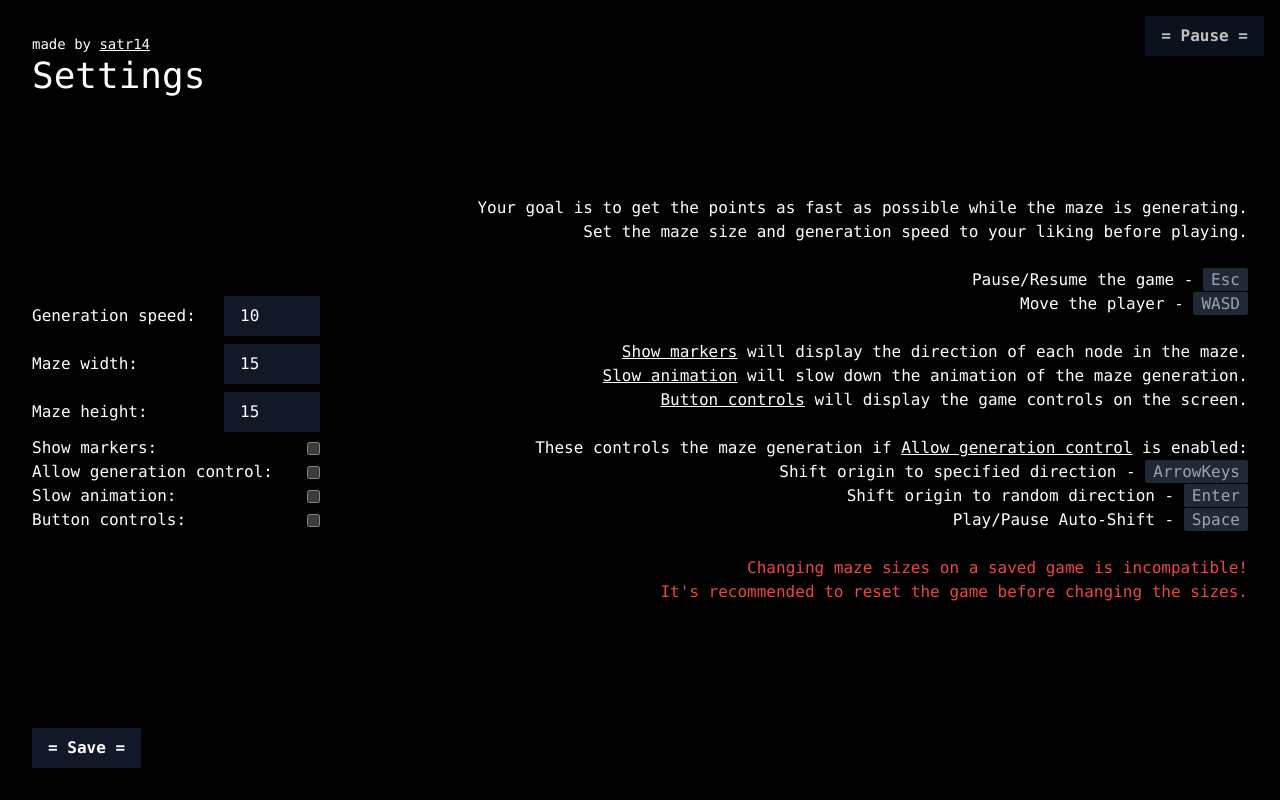
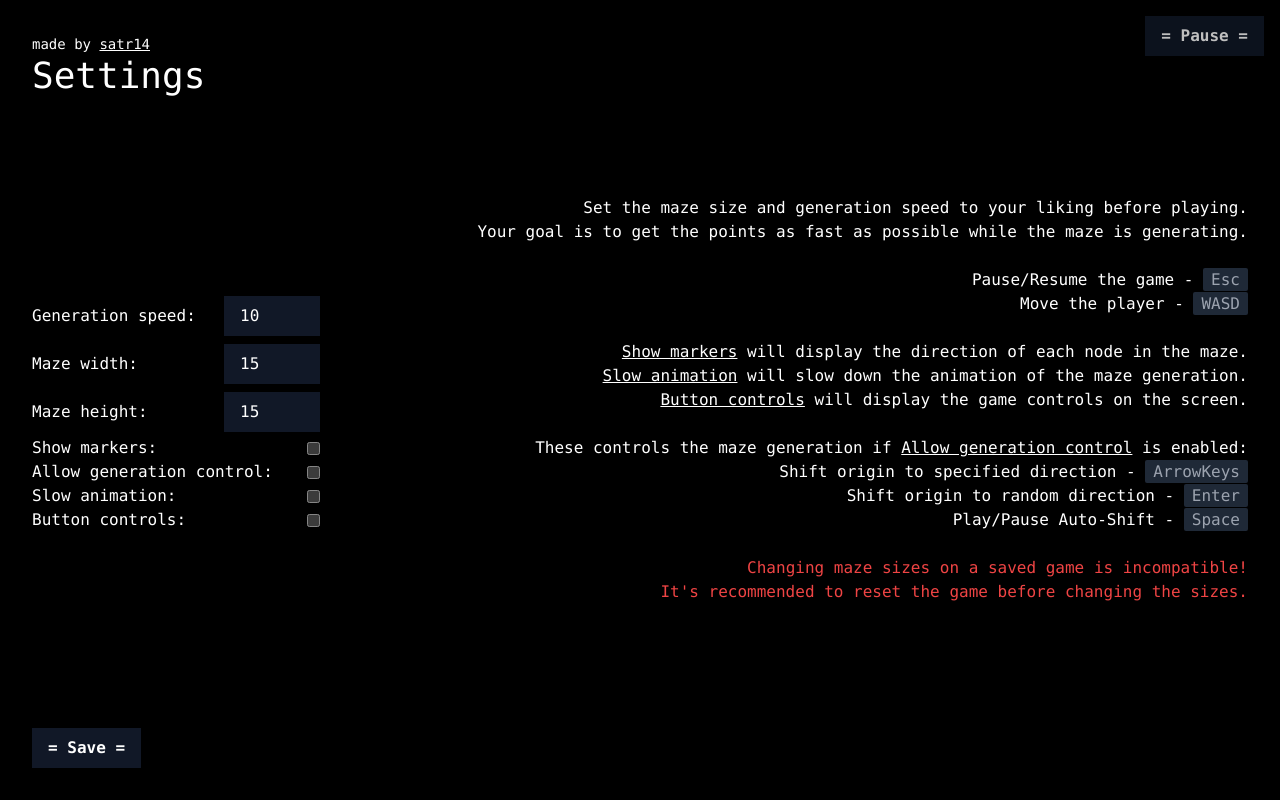
Before and after one commit to SX-9/forever-maze, a SvelteKit app: page /settings in a window 1280 px wide. Built offline with nearby package versions, Linux system fonts and the light colour scheme.

Commit message:
order change

```diff
--- a/src/routes/settings/+page.svelte
+++ b/src/routes/settings/+page.svelte
@@ -72,8 +72,8 @@
     </form>
     <dir transition:fly={{ x: 100, duration: 250 }} class=" max-h-full overflow-y-auto">
         <p class="text-right">
+            Set the maze size and generation speed to your liking before playing.<br>
             Your goal is to get the points as fast as possible while the maze is generating.<br>
-            Set the maze size and generation speed to your liking before playing.<br>
             <br>
             Pause/Resume the game - <kbd>Esc</kbd><br>
             Move the player - <kbd>WASD</kbd><br>
```
